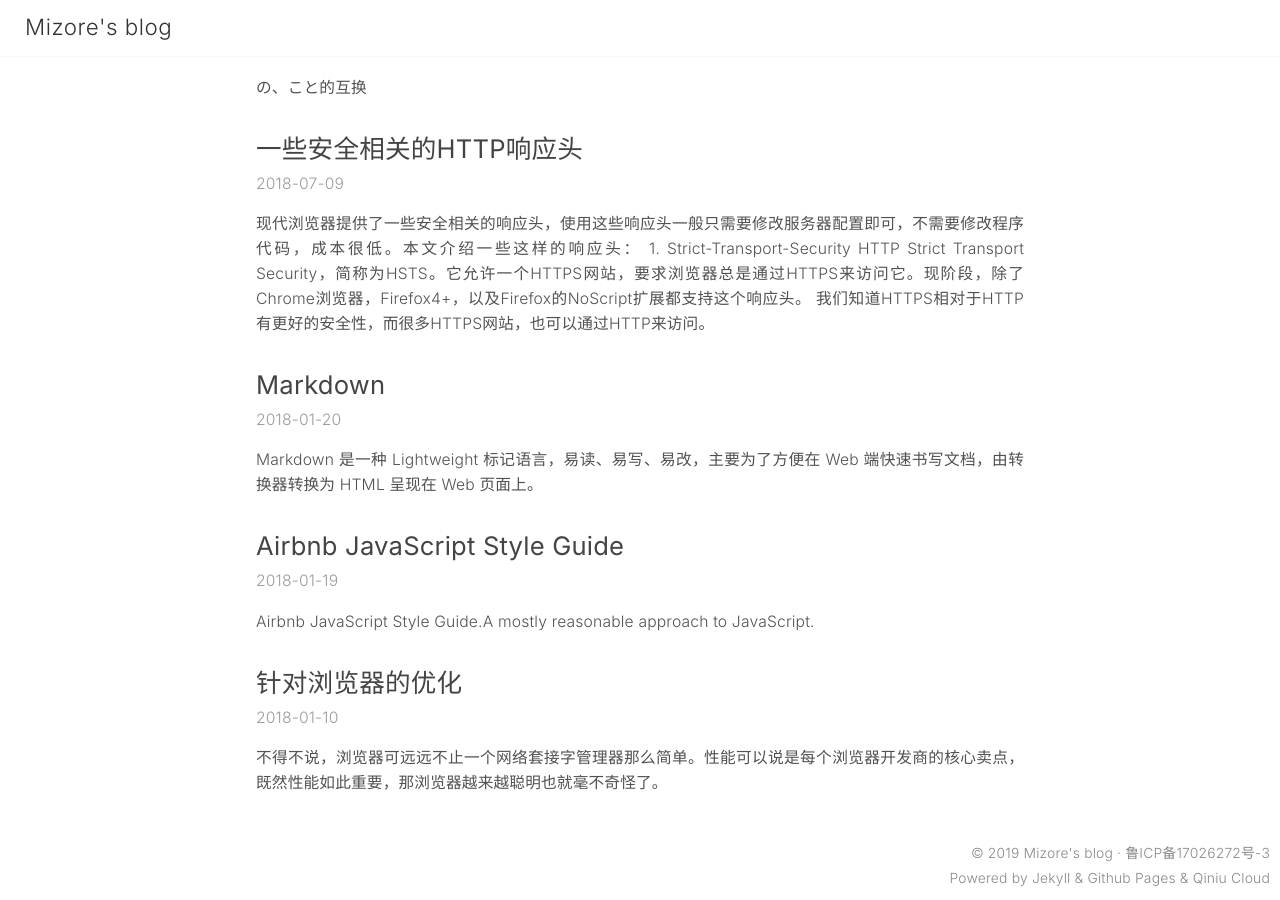
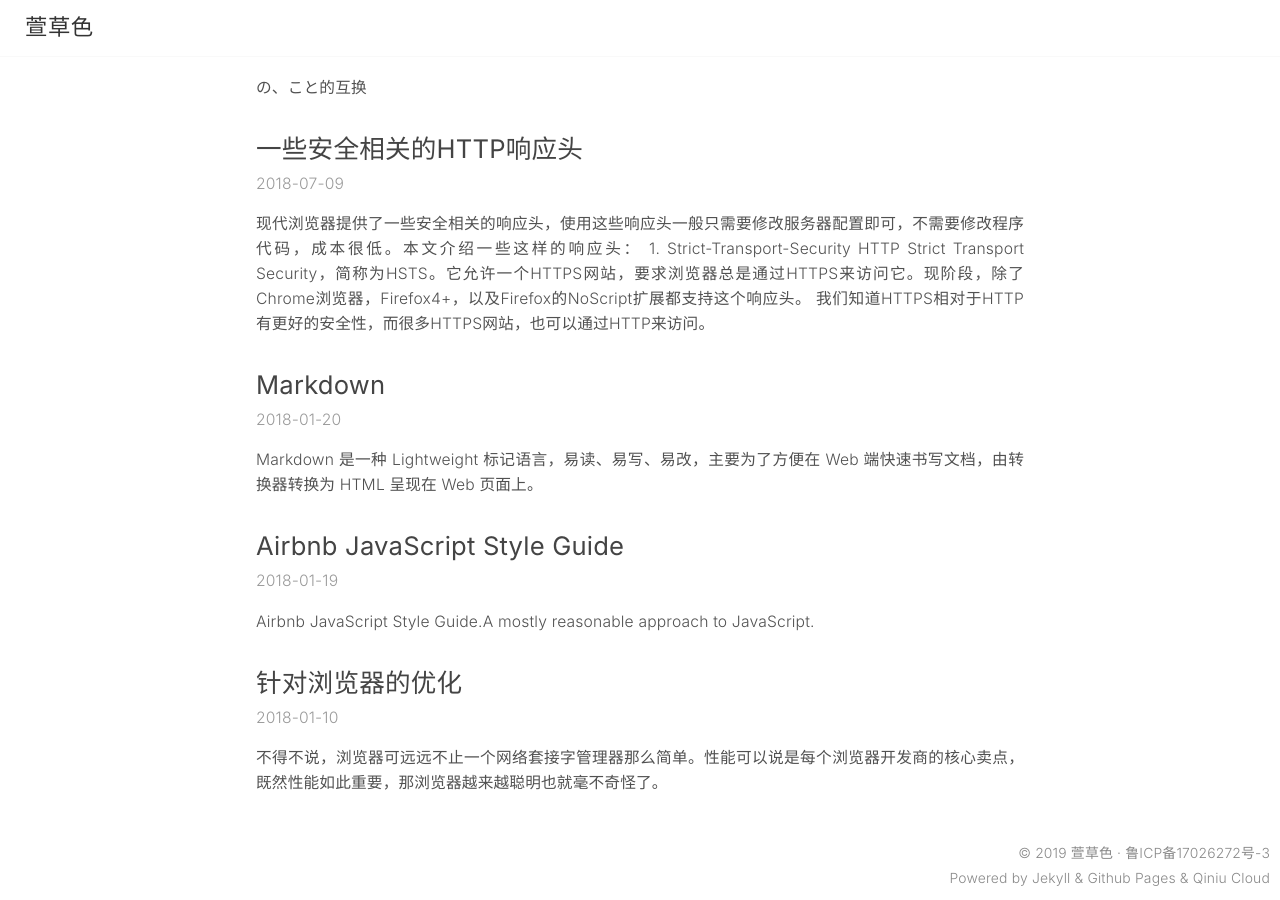
Before and after one commit to 0wQ/0wQ.github.io, a Jekyll site: the page built from index.html, in a window 1280 px wide and 900 px high, scrolled down 777 px. Built offline with Jekyll 4.4.1, drawn with Linux system fonts in a browser that asks for light colours; the list of posts is cut into pages by our own code; comment, search, counter and statistics services are not loaded.

Commit message:
Update _config.yml

```diff
--- a/_config.yml
+++ b/_config.yml
@@ -4,11 +4,13 @@ version:
   css:             0.6.6
   js:              0.6.6
 beian:             鲁ICP备17026272号-3
+beian_url:         "http://www.beian.miit.gov.cn"
 url:               "https://blog.mizore.cn"
 pygments:          true
 permalink:         pretty
 author:            Mizore
-title:             "Mizore's blog"
+# title:             "Mizore's blog"
+title:             "萱草色"
 permalink:         /:title.html
 paginate:          20
 paginate_path:     /page:num/
```
